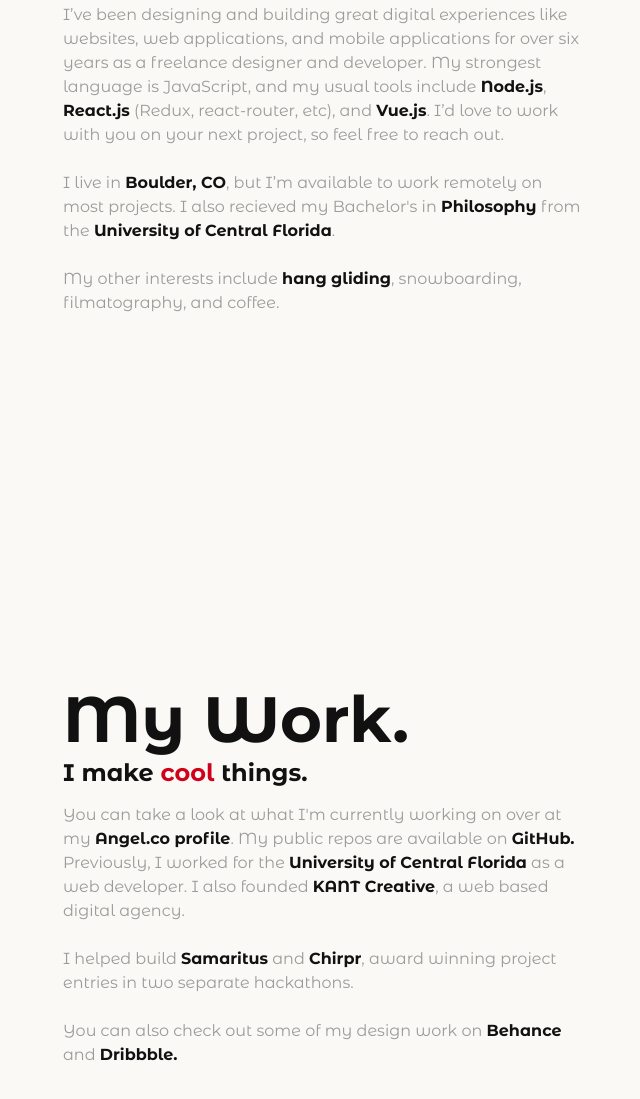
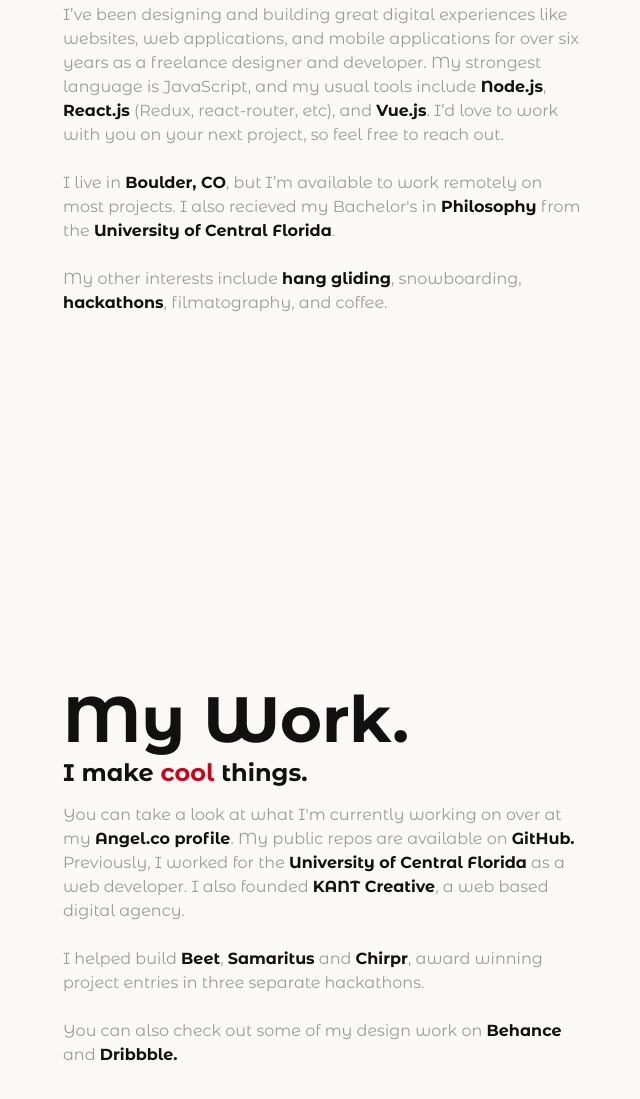
Before and after one commit to tindleaj/austintindle.me, a plain HTML site: page index.html in a window 1280 px wide. Shown: the part 1101-2200 px from the top of the page, without its empty margins (317-957 px from the left). Drawn offline with Linux system fonts and the light colour scheme; a script that the page names is missing.

Commit message:
Add Beet and hackathon.io link

```diff
--- a/index.html
+++ b/index.html
@@ -41,7 +41,7 @@
 
 			I live in <a href="https://www.google.com/maps/place/Boulder,+CO/">Boulder, CO</a>, but I’m available to work remotely on most projects. I also recieved my Bachelor's in <a href="http://catalog.ucf.edu/content/documents/programs/Philosophy_BA.pdf">Philosophy</a> from the <a href="http://ucf.edu">University of Central Florida</a>.<br><br>
 
-			My other interests include <a href="https://www.youtube.com/watch?v=bAlOTI-Qvco">hang gliding</a>, snowboarding, filmatography, and coffee.</p>
+			My other interests include <a href="https://www.youtube.com/watch?v=bAlOTI-Qvco">hang gliding</a>, snowboarding, <a href="www.hackathon.io/austin-tindle">hackathons</a>, filmatography, and coffee.</p>
 		</figure>
 
 	</section>
@@ -53,7 +53,7 @@
 			<h2>I make <span>cool</span> things.</h2>
 			<p> You can take a look at what I'm currently working on over at my <a href="https://angel.co/tindleaj">Angel.co profile</a>. My public repos are available on <a href="https://github.com/tindleaj/">GitHub.</a> Previously, I worked for the <a href="https://www.linkedin.com/in/austin-tindle-212aa28b/">University of Central Florida</a> as a web developer. I also founded <a href="http://behance.net/gallery/39611879/Kant-Creative-Branding-Website">KANT Creative</a>, a web based digital agency.<br><br>
 
-			I helped build <a href="https://twitter.com/OneMorePeter/status/529076859188035584">Samaritus</a> and <a href="http://www.hackathon.io/chirpr">Chirpr</a>, award winning project entries in two separate hackathons.<br><br>
+			I helped build <a href="http://www.hackathon.io/beet1">Beet</a>, <a href="https://twitter.com/OneMorePeter/status/529076859188035584">Samaritus</a> and <a href="http://www.hackathon.io/chirpr">Chirpr</a>, award winning project entries in three separate hackathons.<br><br>
 
 			You can also check out some of my design work on <a href="http://behance.net/austintindle">Behance</a> and <a href="http://dribbble.com/tindleaj">Dribbble.</a>
 			</p>
```
